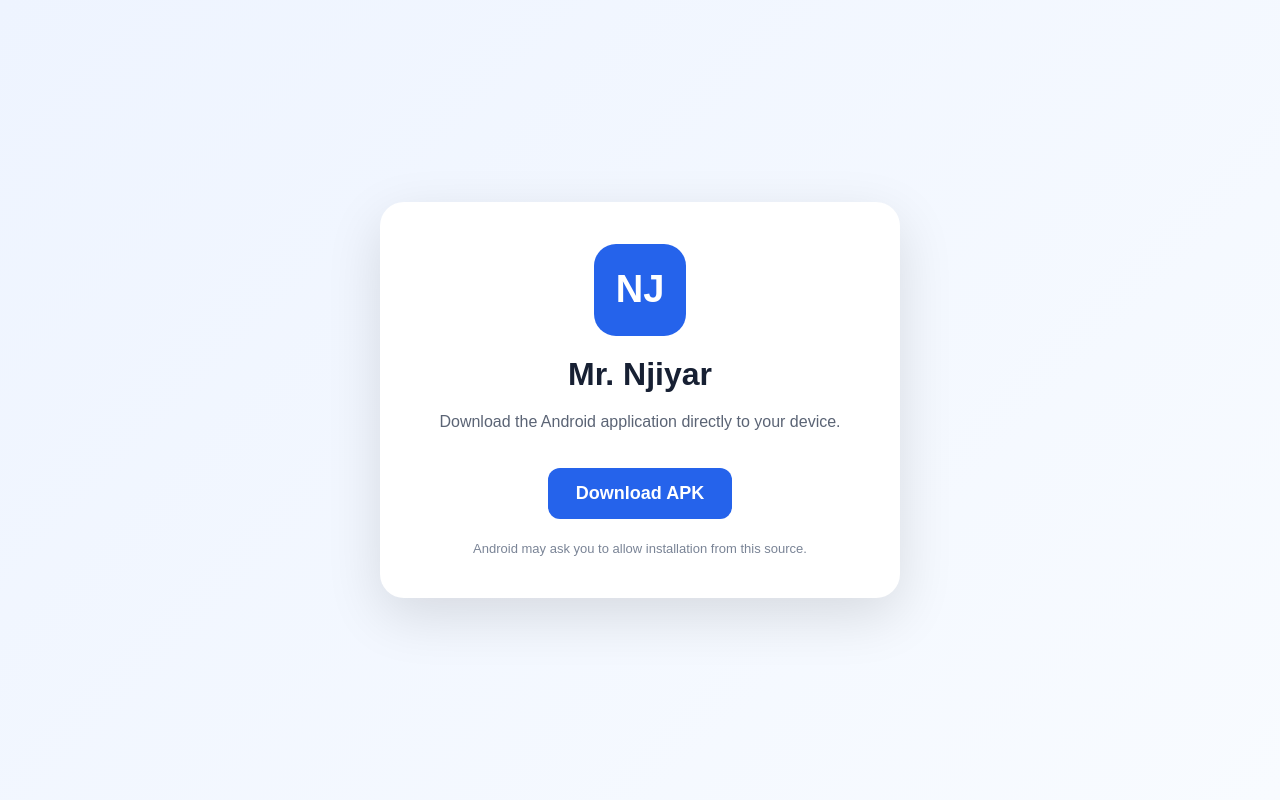
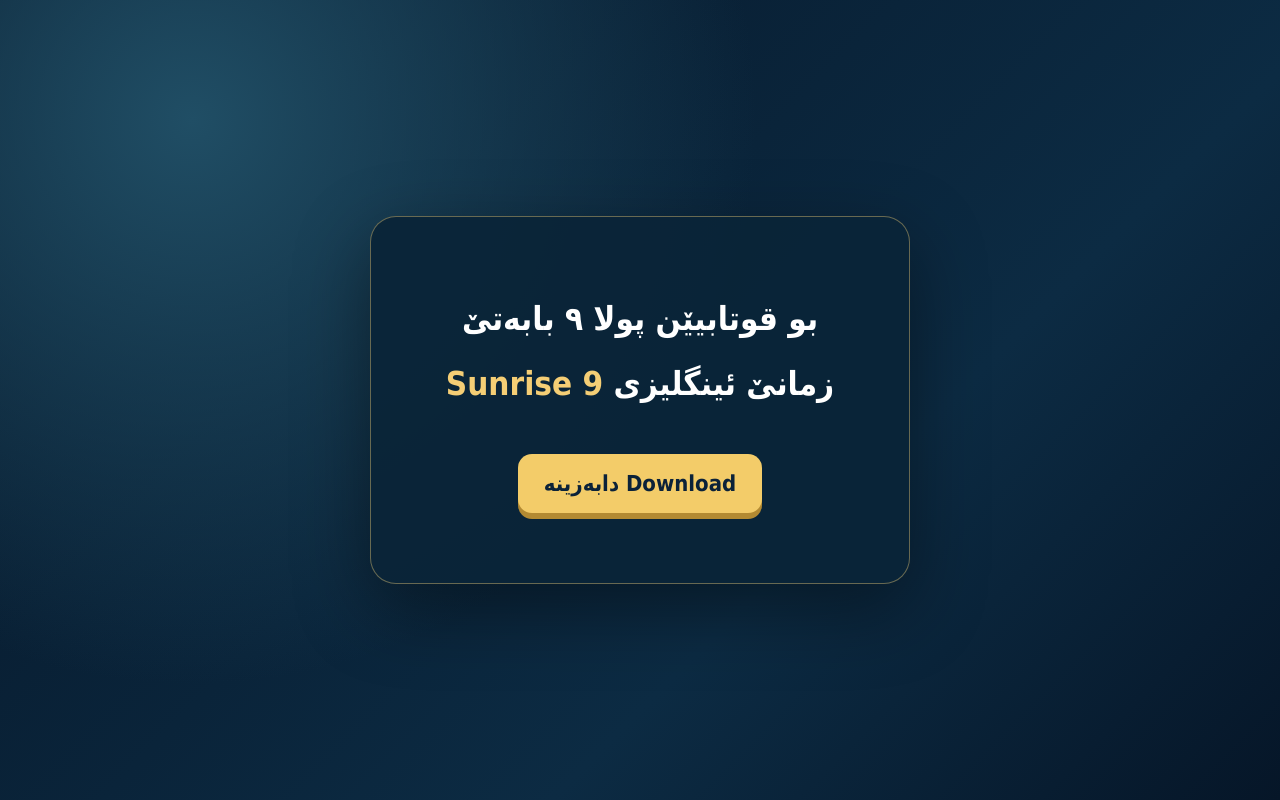
Before and after one commit to njiyarmohsen2-sketch/mr-njiyar-download, a plain HTML site: page index.html in a window 1280 px wide. Drawn offline with Linux system fonts and the light colour scheme.

Commit message:
Set Sunrise 9 download landing page to use release asset

```diff
--- a/index.html
+++ b/index.html
@@ -1,72 +1,26 @@
 <!DOCTYPE html>
-<html lang="en">
+<html lang="ku" dir="rtl">
 <head>
   <meta charset="UTF-8">
-  <meta name="viewport" content="width=device-width, initial-scale=1.0">
-  <title>Mr. Njiyar — APK Download</title>
-  <meta name="description" content="Download the Mr. Njiyar Android application.">
+  <meta name="viewport" content="width=device-width, initial-scale=1">
+  <meta name="theme-color" content="#0b2239">
+  <title>Sunrise 9 – دابەزینە</title>
   <style>
+    :root { color-scheme: dark; }
     * { box-sizing: border-box; }
-    body {
-      margin: 0;
-      min-height: 100vh;
-      display: flex;
-      align-items: center;
-      justify-content: center;
-      font-family: Arial, sans-serif;
-      background: linear-gradient(135deg, #eef4ff, #f8fbff);
-      color: #172033;
-      padding: 24px;
-    }
-    .card {
-      width: min(520px, 100%);
-      background: white;
-      border-radius: 24px;
-      padding: 42px 30px;
-      text-align: center;
-      box-shadow: 0 18px 55px rgba(0,0,0,.12);
-    }
-    .icon {
-      width: 92px;
-      height: 92px;
-      margin: 0 auto 20px;
-      border-radius: 22px;
-      display: grid;
-      place-items: center;
-      background: #2563eb;
-      color: white;
-      font-size: 38px;
-      font-weight: 800;
-    }
-    h1 { margin: 0 0 10px; font-size: 32px; }
-    p { color: #5b6475; line-height: 1.6; }
-    .download {
-      display: inline-block;
-      margin-top: 18px;
-      padding: 15px 28px;
-      border-radius: 12px;
-      background: #2563eb;
-      color: white;
-      text-decoration: none;
-      font-size: 18px;
-      font-weight: 700;
-      transition: transform .15s, background .15s;
-    }
-    .download:hover { background: #1d4ed8; transform: translateY(-2px); }
-    .note { margin-top: 22px; font-size: 13px; color: #7a8496; }
+    body { margin: 0; min-height: 100svh; display: grid; place-items: center; padding: 20px; font-family: Tahoma, Arial, sans-serif; background: radial-gradient(circle at 15% 15%, #204e65 0, transparent 44%), linear-gradient(135deg,#061628,#0c2b43 65%,#061628); }
+    main { width: min(100%, 540px); text-align: center; padding: clamp(35px,8vw,70px) clamp(20px,6vw,55px); border: 1px solid rgba(237,203,117,.42); border-radius: 26px; background: rgba(10,36,56,.92); box-shadow: 0 25px 75px #0006; }
+    h1 { font-size: clamp(23px,5vw,33px); font-weight: 700; line-height: 1.95; color: #fff; margin: 0 0 38px; }
+    h1 span { color: #f5ce75; white-space: nowrap; direction: ltr; unicode-bidi: isolate; }
+    a { display: inline-flex; min-width: 230px; align-items: center; justify-content: center; padding: 17px 26px; border-radius: 14px; background: #f3cc69; color: #0b2239; font-size: 22px; font-weight: 700; text-decoration: none; box-shadow: 0 6px 0 #b38a32; transition: transform .15s ease, box-shadow .15s ease; }
+    a:hover, a:focus-visible { transform: translateY(-2px); box-shadow: 0 8px 0 #b38a32; }
+    a:active { transform: translateY(3px); box-shadow: 0 3px 0 #b38a32; }
   </style>
 </head>
 <body>
-  <main class="card">
-    <div class="icon">NJ</div>
-    <h1>Mr. Njiyar</h1>
-    <p>Download the Android application directly to your device.</p>
-    <a class="download" href="Mr-Njiyar.apk" download="Mr-Njiyar.apk">
-      Download APK
-    </a>
-    <div class="note">
-      Android may ask you to allow installation from this source.
-    </div>
+  <main>
+    <h1>بو قوتابیێن پولا ٩ بابەتێ زمانێ ئینگلیزی <span>Sunrise 9</span></h1>
+    <a href="https://github.com/njiyarmohsen2-sketch/mr-njiyar-download/releases/download/sunrise9-v1/Pola-9-Sunrise.apk">Download دابەزینە</a>
   </main>
 </body>
 </html>
```
